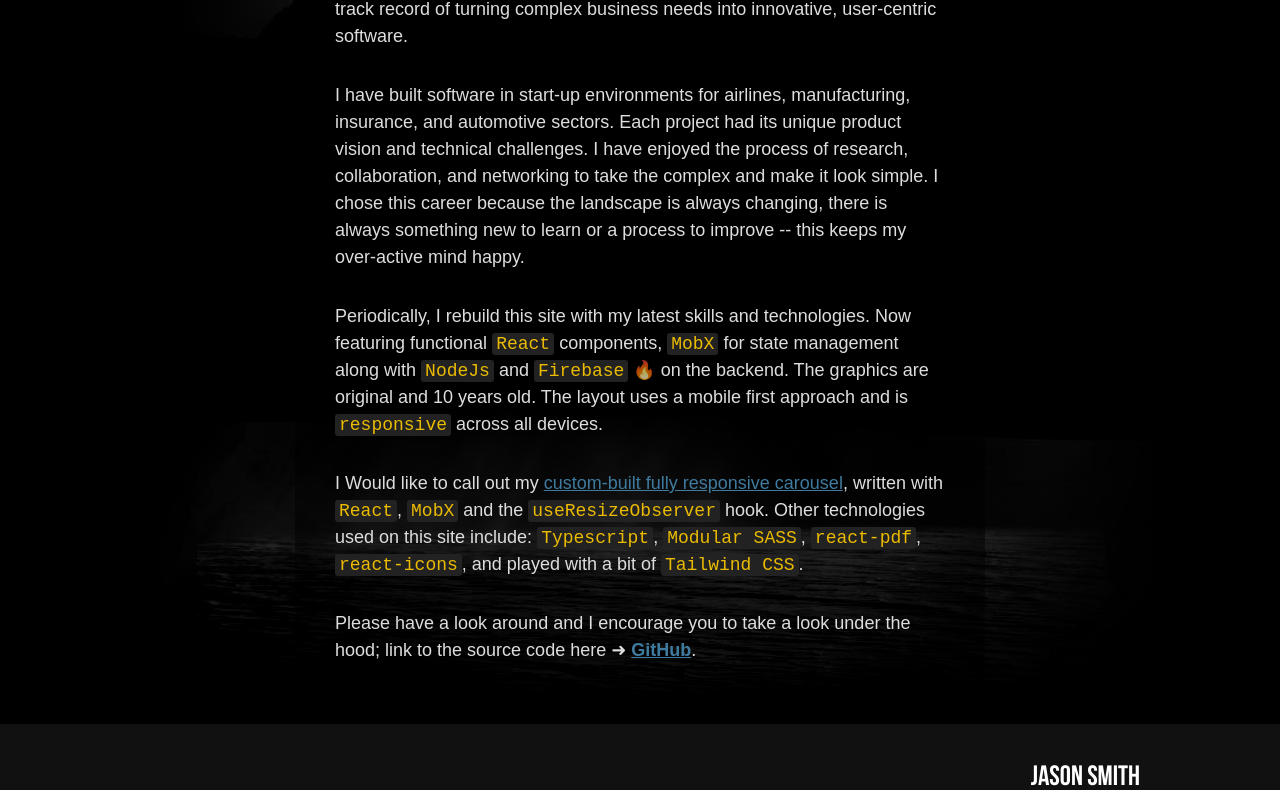
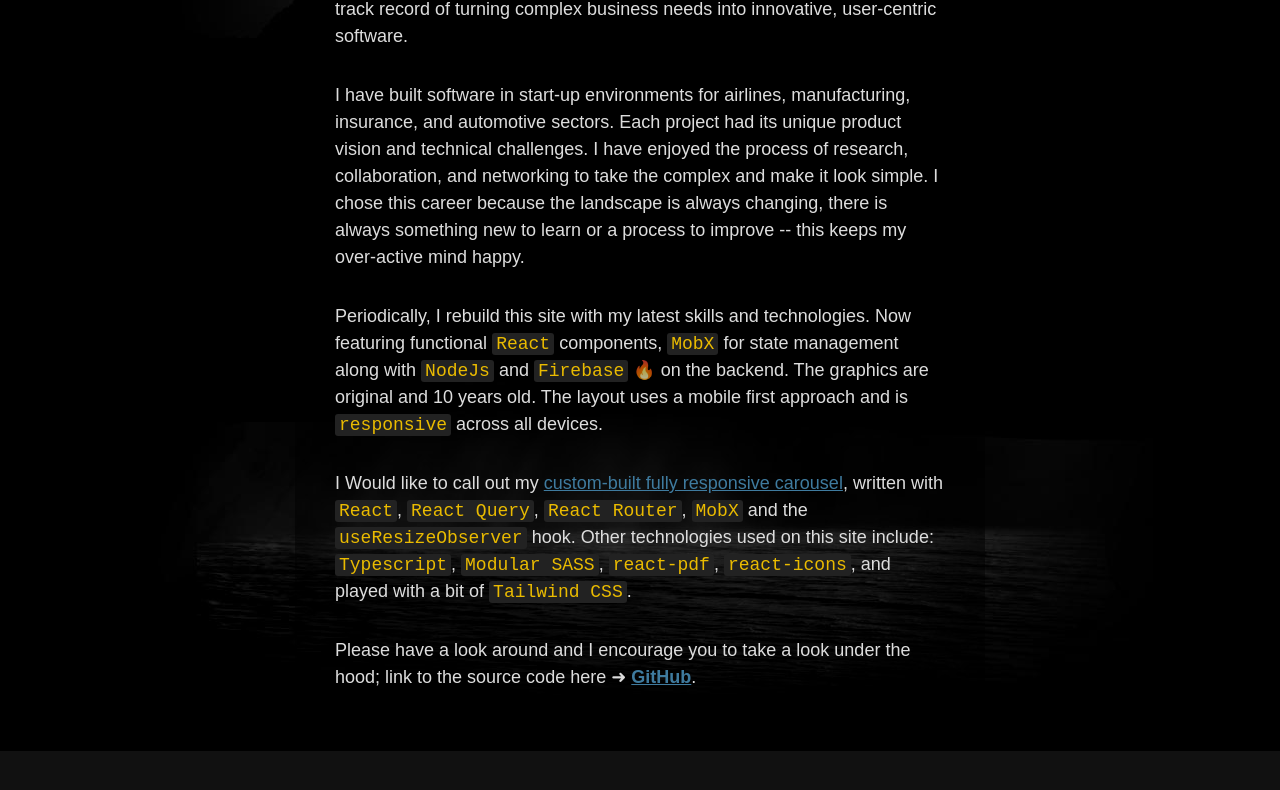
Before and after one commit to jasoncsmith/React-Portfolio, a React (Create React App) app in the folder client/: page /about in a window 1280 px wide. Shown: the part 401-1191 px from the top of the page. Built offline with nearby package versions, Linux system fonts and the light colour scheme.

Commit message:
copy change

```diff
--- a/client/src/views/About/index.tsx
+++ b/client/src/views/About/index.tsx
@@ -62,10 +62,10 @@
         <Fade>
           <p>
             I Would like to call out my <a href="#/work">custom-built fully responsive carousel</a>, written
-            with <code>React</code>, <code>MobX</code> and the <code>useResizeObserver</code> hook. Other
-            technologies used on this site include: <code>Typescript</code>, <code>Modular SASS</code>,{' '}
-            <code>react-pdf</code>, <code>react-icons</code>, and played with a bit of{' '}
-            <code>Tailwind CSS</code>.
+            with <code>React</code>, <code>React Query</code>, <code>React Router</code>, <code>MobX</code>{' '}
+            and the <code>useResizeObserver</code> hook. Other technologies used on this site include:{' '}
+            <code>Typescript</code>, <code>Modular SASS</code>, <code>react-pdf</code>,{' '}
+            <code>react-icons</code>, and played with a bit of <code>Tailwind CSS</code>.
           </p>
         </Fade>
         <Fade animationToggle={true}>
```
